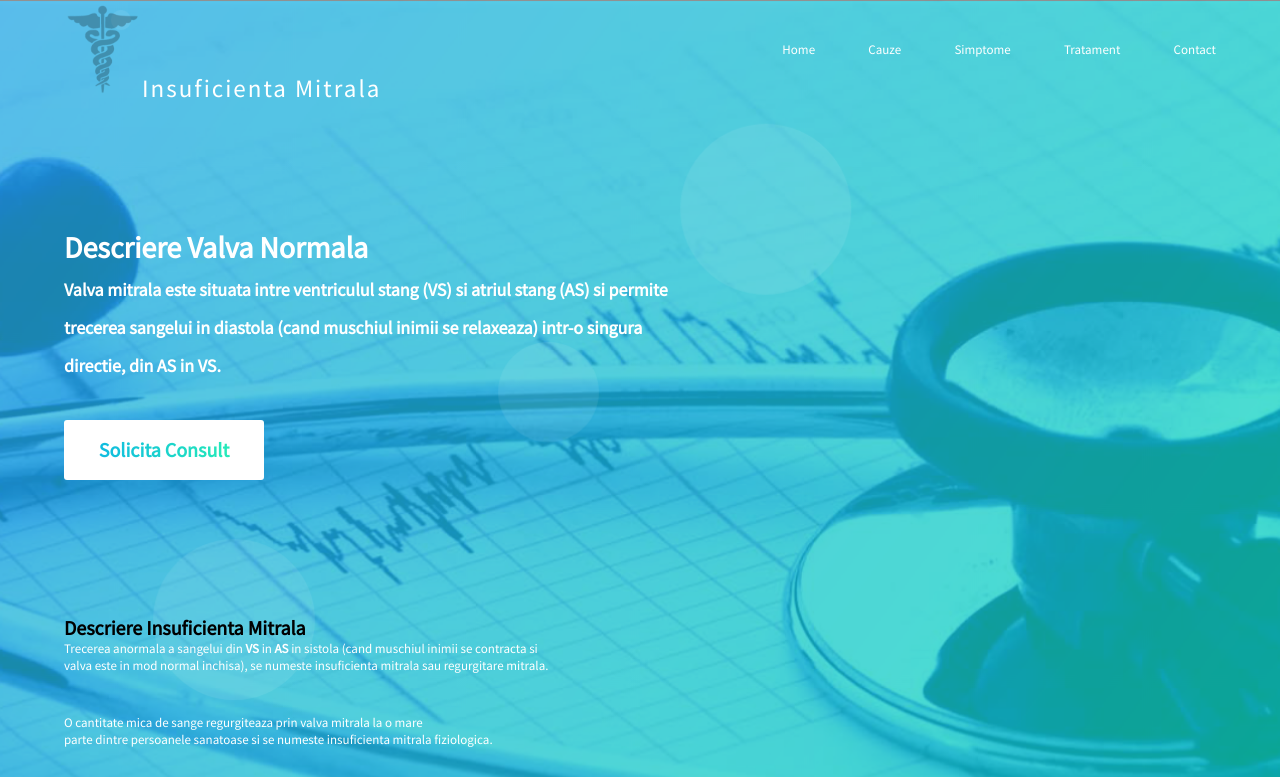
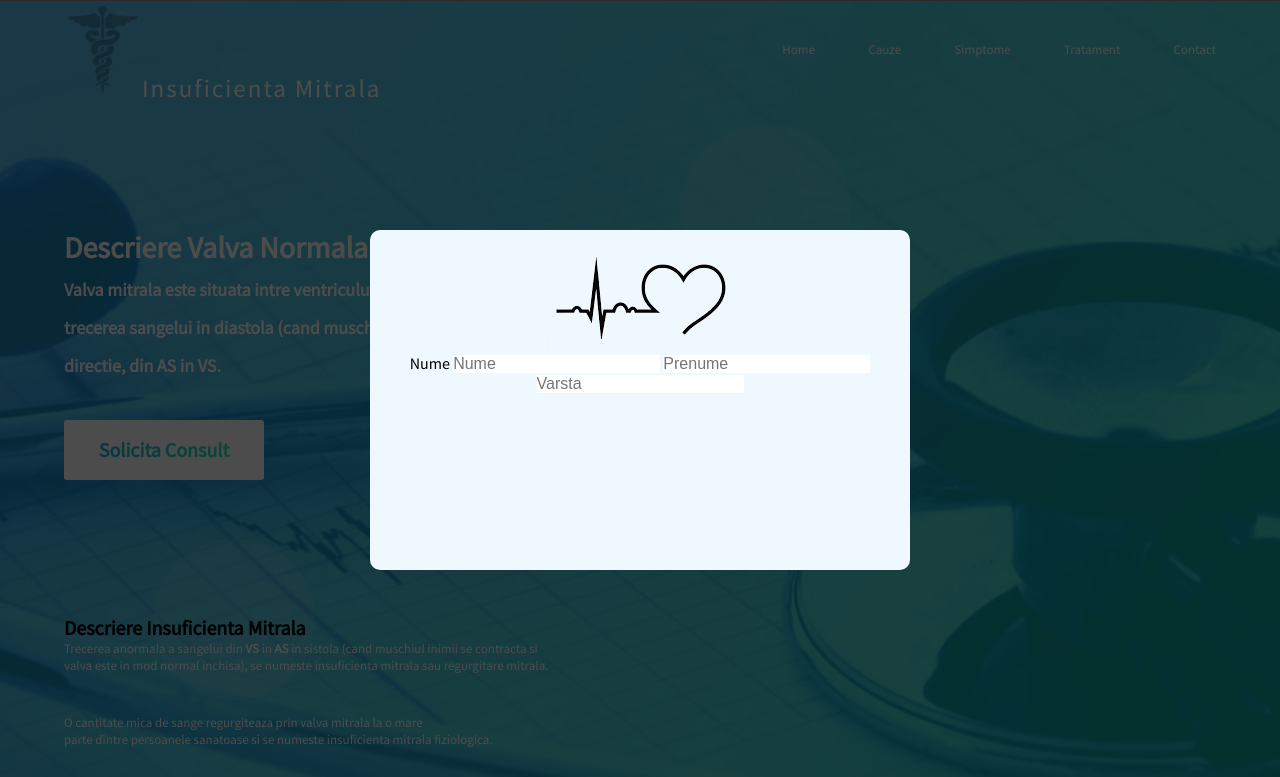
Before and after one commit to mfrandes/insuficienta-mitrala-joaca, a plain HTML site: page index.html in a window 1280 px wide. Shown: the top 777 px of the page. Drawn offline with Linux system fonts and the light colour scheme.

Commit message:
popup menu part one

```diff
--- a/css/main.css
+++ b/css/main.css
@@ -155,7 +155,7 @@ header {
 .mobile {
     display: none;
 }
-label {
+#sandwich {
     margin: 0 40 0 0;
     font-size: 25px;
     color: white;
@@ -182,6 +182,29 @@ label {
 #toggle:checked ~ ul {
     display: block;
 }
+/* modal section */
+
+.sec-modal {
+    width: 100%;
+    height: 100%;
+    background-color: rgba(0, 0, 0, 0.7);
+    position: absolute;
+    top: 0;
+    z-index: 2;
+    display: flex;
+    justify-content: center;
+    align-items: center;
+
+}
+.modal-content {
+    width: 500px;
+    height: 300px;
+    background-color: aliceblue;
+    border-radius: 10px;
+    text-align: center;
+    padding: 20px;
+}
+
 
 /*-----Aparatura poze + Content----*/
 .aparatura {
--- a/index.html
+++ b/index.html
@@ -21,7 +21,7 @@
                 <li><a href="#">Contact</a></li>
             </ul>
             <div class="mobile">
-                <label for="toggle">&#9776;</label>
+                <label id="sandwich" for="toggle">&#9776;</label>
                 <input type="checkbox" id="toggle" />
                 <ul>
                     <li><a href="index.html" target="">Home</a></li>
@@ -47,6 +47,23 @@
 
     </header>
 
+    <!-- Modal section -->
+
+    <div class="sec-modal">
+        <div class="modal-content">
+            <img src="img/heartlogo.png" alt="">
+            <form action="">
+                <label class="modal-label" for="input-name">Nume
+                     <input id="input-name" name="Nume" type="text" placeholder="Nume">
+                     <input class="input-name" name="Prenume" type="text" placeholder="Prenume">
+                </label>
+                <input name="Varsta" type="number" placeholder="Varsta">
+
+            </form>
+
+        </div>
+    </div>
+    <!--  -->
     <div class="aparatura">
         <div class="sectionTitle">
             <h2>Aparatura de ultima generatie</h2>
```
Also changed, not shown: cauze.html (+1 -1 lines), simptome.html (+1 -1 lines), tratament.html (+1 -1 lines), img/heartlogo.png (added).
